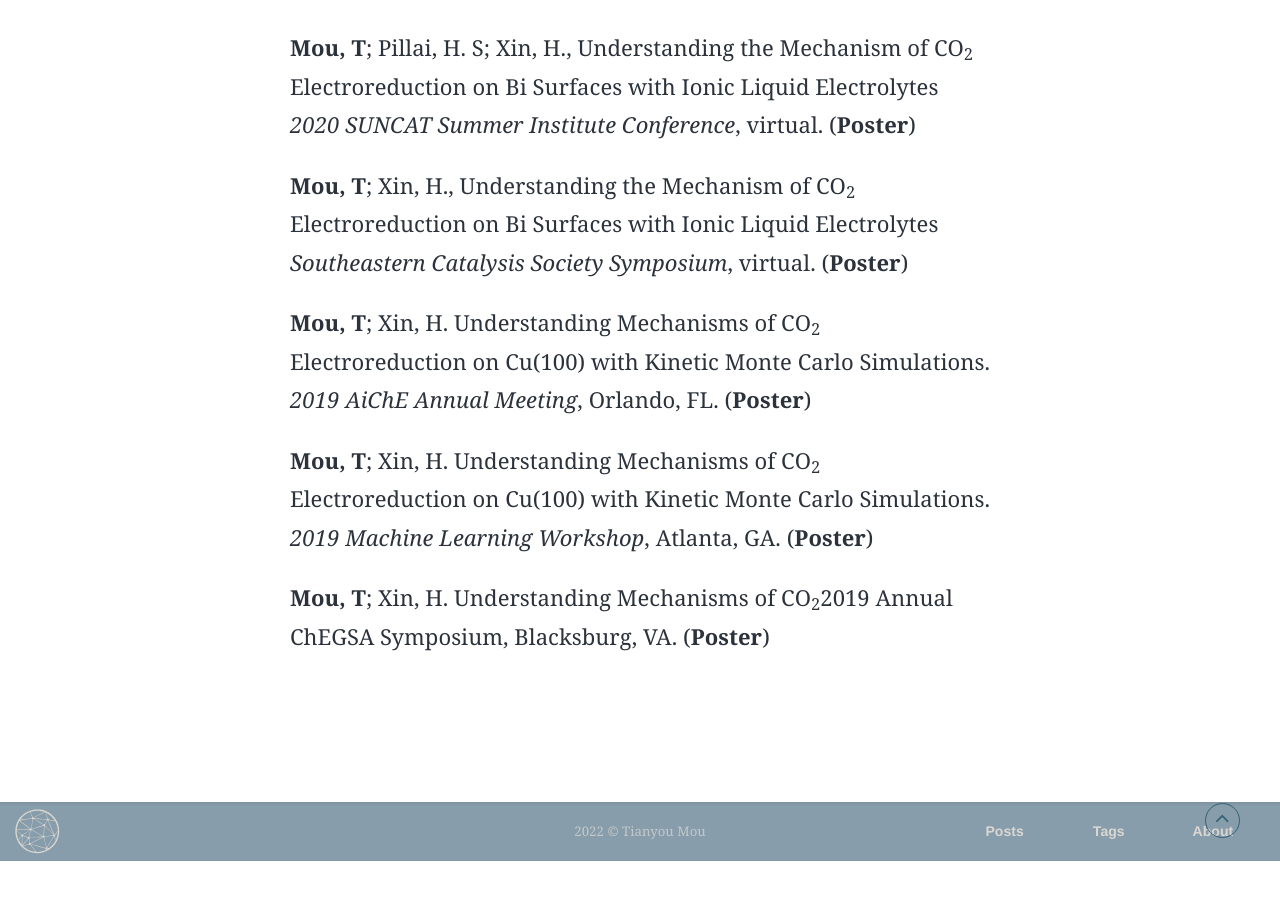
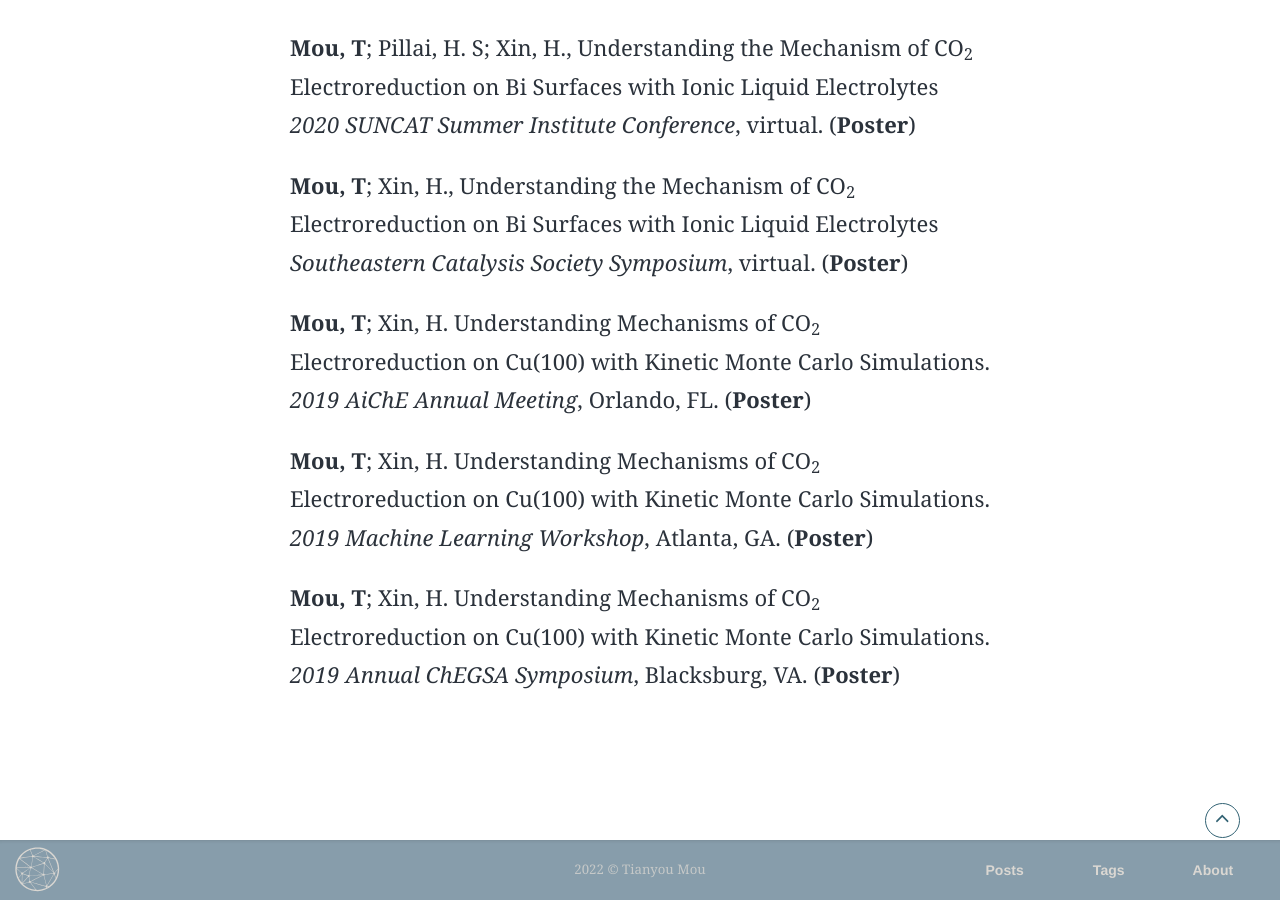
Before and after one commit to mutianyou2013/mutianyou2013.github.io, a Jekyll site: the page built from _pages/about.html, in a window 1280 px wide and 900 px high, scrolled down 2909 px. Built offline with Jekyll 4.4.1, drawn with Linux system fonts in a browser that asks for light colours; some web fonts are replaced; before the commit the page ends 3770 px from its top, so only the background shows below that; some of the changed lines change nothing that is shown.

Commit message:
Update about.html

```diff
--- a/_pages/about.html
+++ b/_pages/about.html
@@ -62,7 +62,7 @@ permalink: about:output_ext
       <p><b>Mou, T</b>; Xin, H., Understanding the Mechanism of CO<sub>2</sub> Electroreduction on Bi Surfaces with Ionic Liquid Electrolytes <i>Southeastern Catalysis Society Symposium</i>, virtual.  (<b>Poster</b>) </p>
       <p><b>Mou, T</b>; Xin, H. Understanding Mechanisms of CO<sub>2</sub> Electroreduction on Cu(100) with Kinetic Monte Carlo Simulations. <i>2019 AiChE Annual Meeting</i>, Orlando, FL. (<b>Poster</b>) </p>
       <p><b>Mou, T</b>; Xin, H. Understanding Mechanisms of CO<sub>2</sub> Electroreduction on Cu(100) with Kinetic Monte Carlo Simulations. <i>2019 Machine Learning Workshop</i>, Atlanta, GA. (<b>Poster</b>) </p>
-      <p><b>Mou, T</b>; Xin, H. Understanding Mechanisms of CO<sub>2</sub Electroreduction on Cu(100) with Kinetic Monte Carlo Simulations. <i>2019 Annual ChEGSA Symposium</i>, Blacksburg, VA. (<b>Poster</b>) </p>
+      <p><b>Mou, T</b>; Xin, H. Understanding Mechanisms of CO<sub>2</sub> Electroreduction on Cu(100) with Kinetic Monte Carlo Simulations. <i>2019 Annual ChEGSA Symposium</i>, Blacksburg, VA. (<b>Poster</b>) </p>
     </section> <!-- End About Body-->
   </div> <!-- End About Container -->
 </div> <!-- End Small Wrapper -->
```
